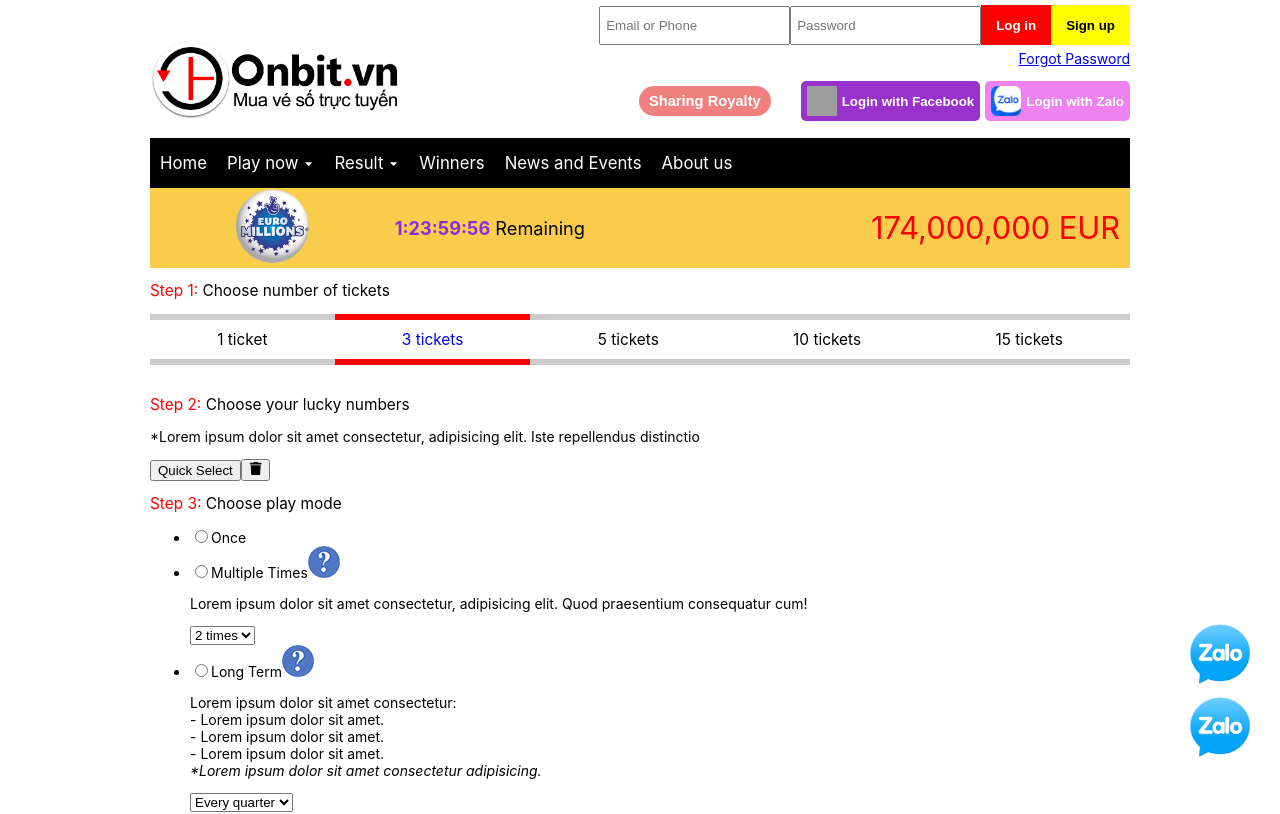
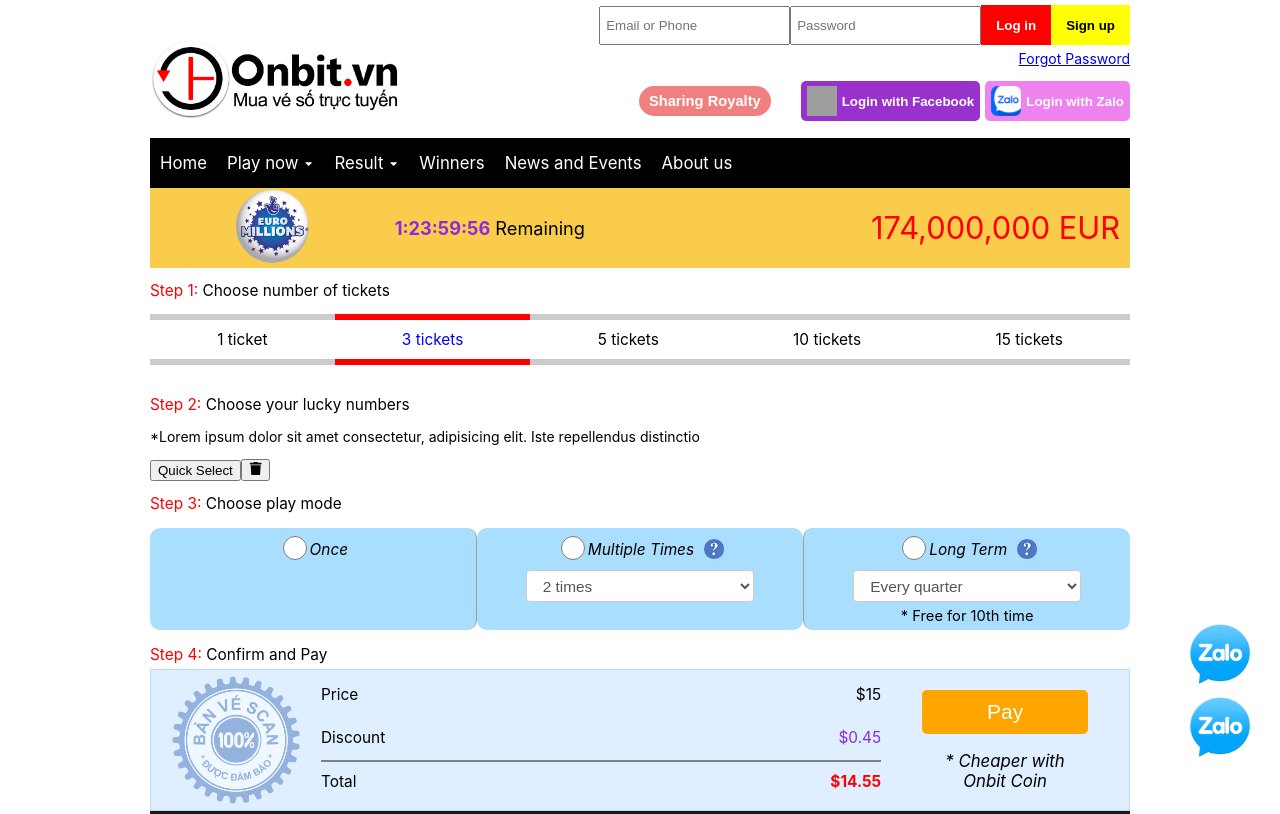
Before and after one commit to SonDo580/lottery-clone, a React (Create React App) app: page /play in a window 1280 px wide. Shown: the top 814 px of the page. Built offline with nearby package versions, Linux system fonts and the light colour scheme; grey boxes are pictures that could not be loaded.

Commit message:
Remove some props

```diff
--- a/src/pages/Play/components/Mode/index.js
+++ b/src/pages/Play/components/Mode/index.js
@@ -1,4 +1,5 @@
 import { Images } from "../../../../images";
+import "./Mode.scss";
 
 function Mode() {
   return (
@@ -8,15 +9,15 @@
       </h2>
       <ul>
         <li>
-          <label htmlFor="one">
-            <input type="radio" name="mode" id="oneTime" />
+          <label>
+            <input type="radio" name="mode" />
             Once
           </label>
         </li>
 
         <li>
-          <label htmlFor="multipleTimes">
-            <input type="radio" name="mode" id="multipleTimes" />
+          <label>
+            <input type="radio" name="mode" />
             Multiple Times
             <img src={Images.play.question} alt="question mark" />
             <p className="comment">
@@ -24,7 +25,7 @@
               praesentium consequatur cum!
             </p>
           </label>
-          <select name="times" id="times">
+          <select name="times">
             <option value="0">2 times</option>
             <option value="1">4 times</option>
             <option value="2">8 times</option>
@@ -32,8 +33,8 @@
         </li>
 
         <li>
-          <label htmlFor="longTerm">
-            <input type="radio" name="mode" id="longTerm" />
+          <label>
+            <input type="radio" name="mode" />
             Long Term
             <img src={Images.play.question} alt="question mark" />
             <p className="comment">
@@ -44,7 +45,7 @@
               <em>*Lorem ipsum dolor sit amet consectetur adipisicing.</em>
             </p>
           </label>
-          <select name="term" id="term">
+          <select name="term">
             <option value="0">Every quarter</option>
             <option value="1">Every week</option>
             <option value="2">Every month</option>
```
